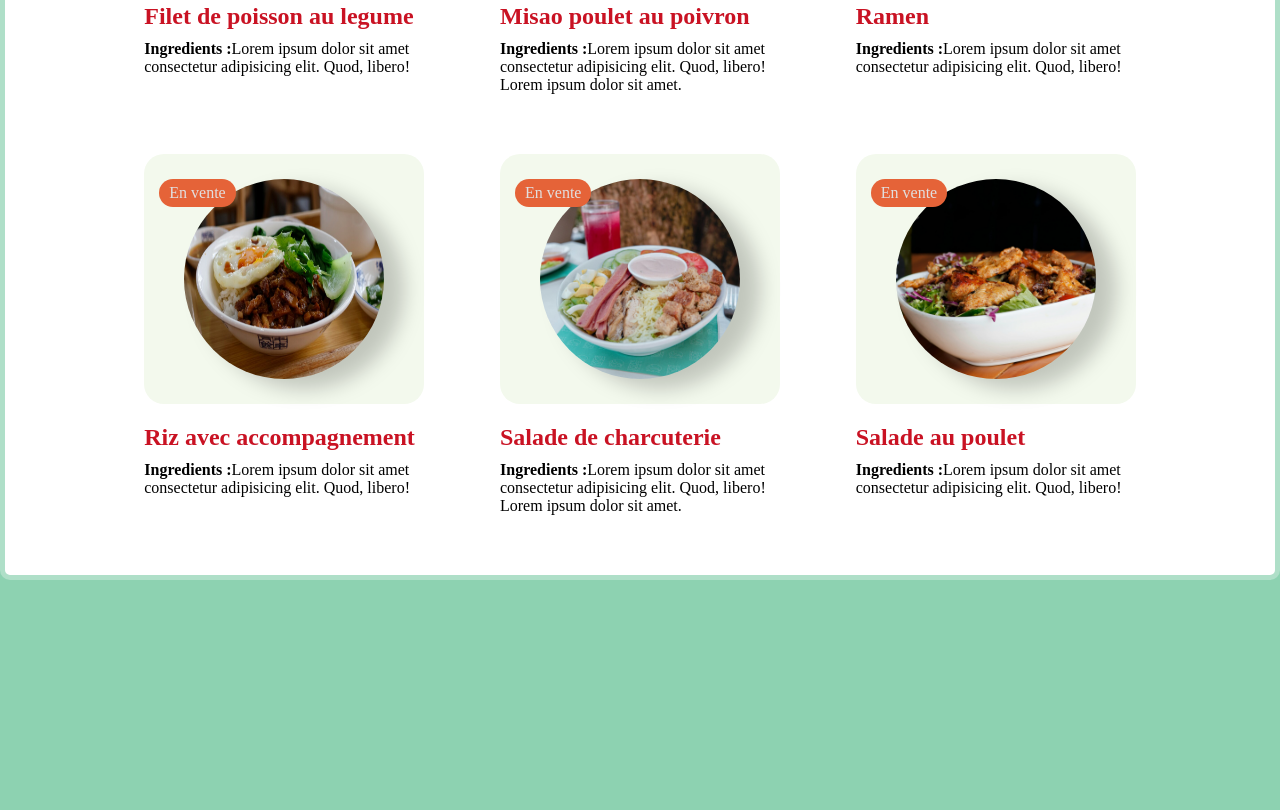
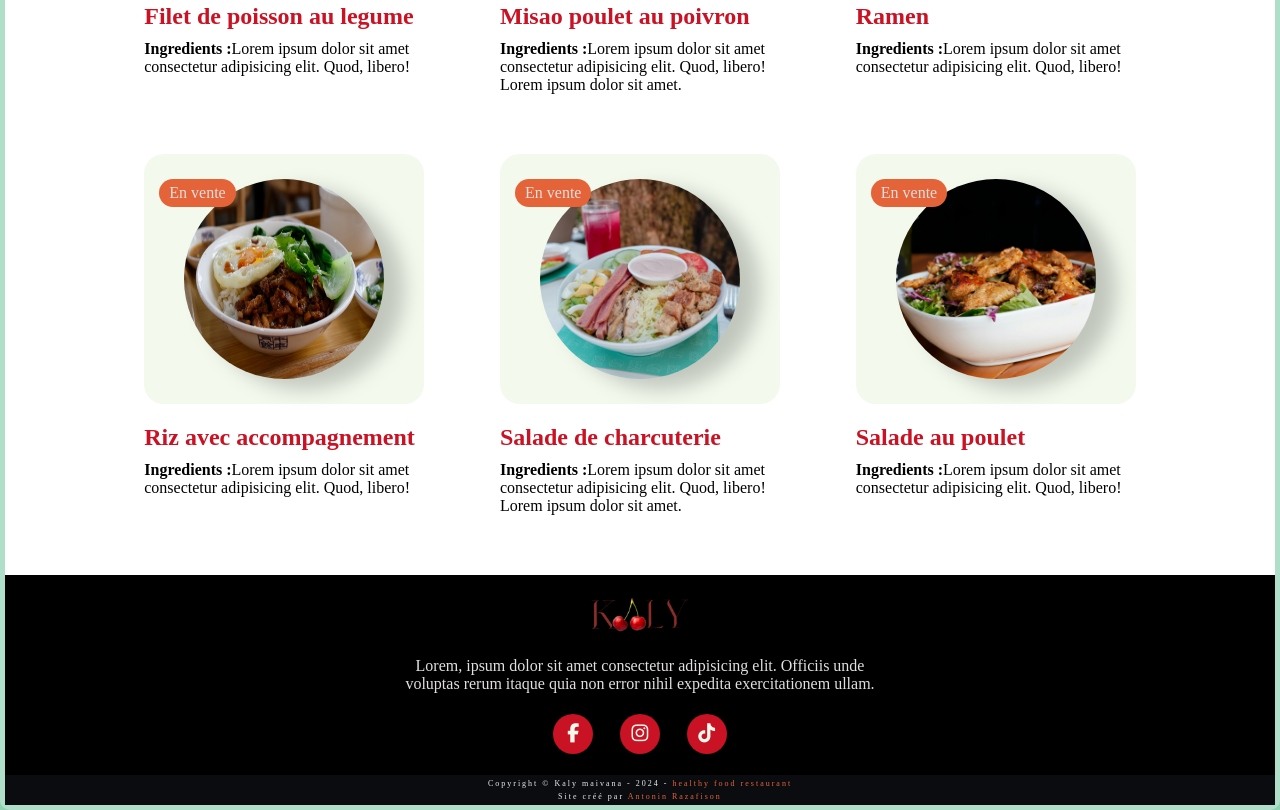
Before and after one commit to AntoninRz/kaly, a plain HTML site: page index.html in a window 1280 px wide. Shown: the part 3064-3874 px from the top of the page. Before the commit the page ends 3644 px from the top, so only its background shows below. Drawn offline with nearby package versions, Linux system fonts and the light colour scheme.

Commit message:
finalisation du projet

```diff
--- a/index.html
+++ b/index.html
@@ -8,6 +8,7 @@
     <link rel="stylesheet" href="https://fonts.googleapis.com/css2?family=Material+Symbols+Outlined:opsz,wght,FILL,GRAD@24,400,0,0" />
 
     <script src="script.js" defer></script>
+    <script src="https://kit.fontawesome.com/1fd739c86e.js" crossorigin="anonymous"></script>
 
     <title>KALY MAIVANA</title>
 </head>
@@ -798,5 +799,37 @@
       </div>
     </section>
 
+    <footer>
+      <div class="brand">
+        <img src="./assets/Logo.png" alt="logo kaly">
+      </div>
+      <div class="text">
+        <p>Lorem, ipsum dolor sit amet consectetur adipisicing elit. Officiis unde voluptas rerum itaque quia non error nihil expedita exercitationem ullam.</p>
+      </div>
+      <div class="reseaux-sociaux">
+        <a href="#">
+            <div>
+              <i class="fa-brands fa-facebook-f"></i>
+            </div>
+        </a>
+        <a href="#">
+            <div>
+              <i class="fa-brands fa-instagram"></i>
+            </div>
+        </a>
+        <a href="#">
+            <div>
+              <i class="fa-brands fa-tiktok"></i>
+            </div>
+        </a>
+    </div>
+    </footer>
+    <div class="copyright">
+      <div class="copywrite">
+          <p>Copyright © Kaly maivana - 2024 - <span> healthy food restaurant </span></p>
+          <P>Site créé par <a href="#"><span>Antonin Razafison</span></a></P>
+      </div>
+    </div>
+
 </body>
 </html>
--- a/style.css
+++ b/style.css
@@ -18,6 +18,7 @@ body {
     background-color: #ffffff;
     border-radius: 50px 50px 10px 10px;
     border: solid 5px #afdfc8;
+    overflow-x: hidden;
 }
 
 .container {
@@ -742,3 +743,70 @@ main .banane {
     height: 200px;
     border-radius: 50%;
 }
+
+footer {
+    width: 100%;
+    min-width: 300px;
+    height: 200px;
+    display: flex;
+    flex-direction: column;
+    justify-content: space-evenly;
+    align-items: center;
+    padding: 0 20px;
+    background-color: #000;
+}
+
+footer p {
+    text-align: center;
+    width: 500px;
+    color: #e1dfdf;
+}
+
+.reseaux-sociaux {
+    display: flex;
+    width: 200px;
+    height: 60px;
+    justify-content: space-around;
+    align-items: center;
+}
+
+.reseaux-sociaux div {
+    width: 40px;
+    height: 40px;
+    background-color: #C91223;
+    border-radius: 50%;
+    display: flex;
+    justify-content: center;
+    align-items: center;
+}
+
+.reseaux-sociaux i {
+    font-size: 1.2rem;
+    color: #f3f9ed;
+}
+
+
+.copyright {
+    width: 100%;
+    display: flex;
+    justify-content: space-evenly;
+    align-items: center;
+    height: 30px;
+    background-color: #0b0c10;
+}
+
+.copyright .copywrite p {
+    color: #eee;
+    font-size: 0.5rem;
+    font-weight: 400;
+    letter-spacing: 2px;
+    padding: 2px 10px;
+    text-align: center;
+}
+.copyright .copywrite p span {
+    color: #e56338;
+}
+
+.copyright a:hover {
+    font-size: 0.5rem;
+}
```
